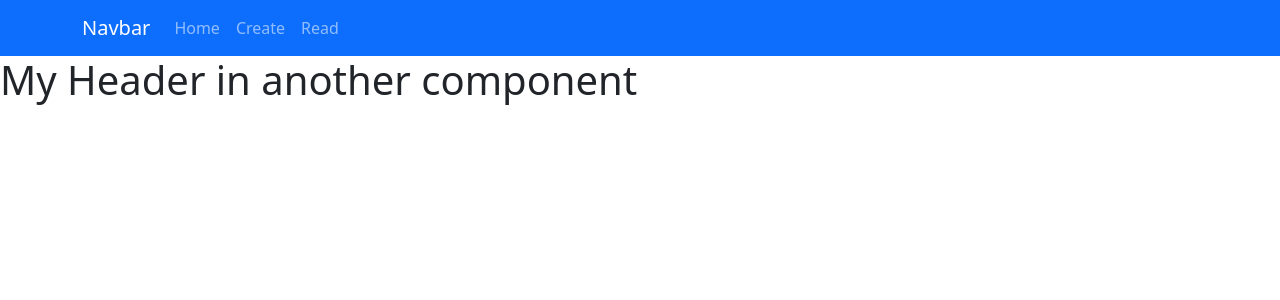
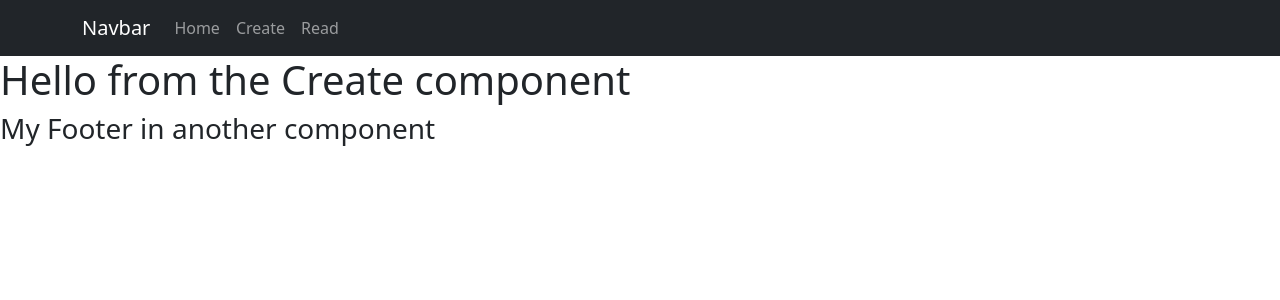
Before and after one commit to JenniferOji/Movie-App, a React (Create React App) app: page /create in a window 1280 px wide. Shown: the top 300 px of the page. Built offline with nearby package versions, Linux system fonts and the light colour scheme.

Commit message:
Lab 3 exercise 2 complete

```diff
--- a/src/App.js
+++ b/src/App.js
@@ -3,6 +3,8 @@ import NavigationBar from './components/Navbar';
 import Header from './components/Header';
 import Footer from './components/Footer';
 import Content from './components/Content';
+import Read from './components/Read';
+import Create from './components/Create';
 
 //the footer tag will always show since it outside the route tags
 //using "/" to direct to the desired change
@@ -12,10 +14,10 @@ function App() {
       <NavigationBar />
       <Routes>
         <Route path="/home" element={<Content />} />
-        <Route path="/read" element={<Footer />} />
-        <Route path="/create" element={<Header />} />
+        <Route path="/read" element={<Read />} />
+        <Route path="/create" element={<Create />} />
       </Routes>
-
+      <Footer></Footer>
     </Router>
   );
 }
--- /dev/null
+++ b/src/components/Create.js
@@ -0,0 +1,10 @@
+//When the component is called it will be displayed on screen
+const Create = () => {
+    return (
+        <div>
+           <h1>Hello from the Create component</h1>
+        </div>
+    );
+};
+
+  export default Create;
--- a/src/components/Navbar.js
+++ b/src/components/Navbar.js
@@ -7,7 +7,7 @@ import Navbar from 'react-bootstrap/Navbar';
 //the "/" directs you to the page
 const NavigationBar = () => {
   return (
-        <Navbar bg="primary" data-bs-theme="dark">
+        <Navbar bg="dark" data-bs-theme="dark">
           <Container>
             <Navbar.Brand href="/Navbar">Navbar</Navbar.Brand>
             <Nav className="me-auto">
--- /dev/null
+++ b/src/components/Read.js
@@ -0,0 +1,34 @@
+//When the component is called it will be displayed on screen
+const Read = () => {
+    //an array of movies
+    const data = [
+        {
+          "Title": "Avengers: Infinity War",
+          "Year": "2018",
+          "imdbID": "tt4154756",
+          "Type": "movie",
+          "Poster": "https://m.media-amazon.com/images/M/MV5BMjMxNjY2MDU1OV5BMl5BanBnXkFtZTgwNzY1MTUwNTM@._V1_SX300.jpg"
+        },
+        {
+          "Title": "Captain America: Civil War",
+          "Year": "2016",
+          "imdbID": "tt3498820",
+          "Type": "movie",
+          "Poster": "https://m.media-amazon.com/images/M/MV5BMjQ0MTgyNjAxMV5BMl5BanBnXkFtZTgwNjUzMDkyODE@._V1_SX300.jpg"
+        },
+        {
+          "Title": "World War Z",
+          "Year": "2013",
+          "imdbID": "tt0816711",
+          "Type": "movie",
+          "Poster": "https://m.media-amazon.com/images/M/MV5BNDQ4YzFmNzktMmM5ZC00MDZjLTk1OTktNDE2ODE4YjM2MjJjXkEyXkFqcGdeQXVyNTA4NzY1MzY@._V1_SX300.jpg"
+        }
+      ]
+    return (
+    <div>
+       <h1>Hello from the Read component</h1>
+    </div>
+    );
+};
+
+  export default Read;
```
Also changed, not shown: src/components/Movies.js (added).
